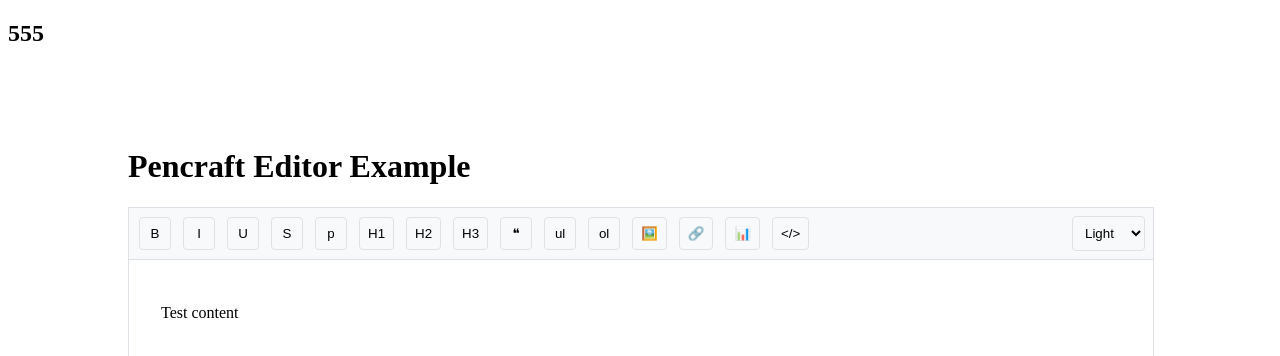
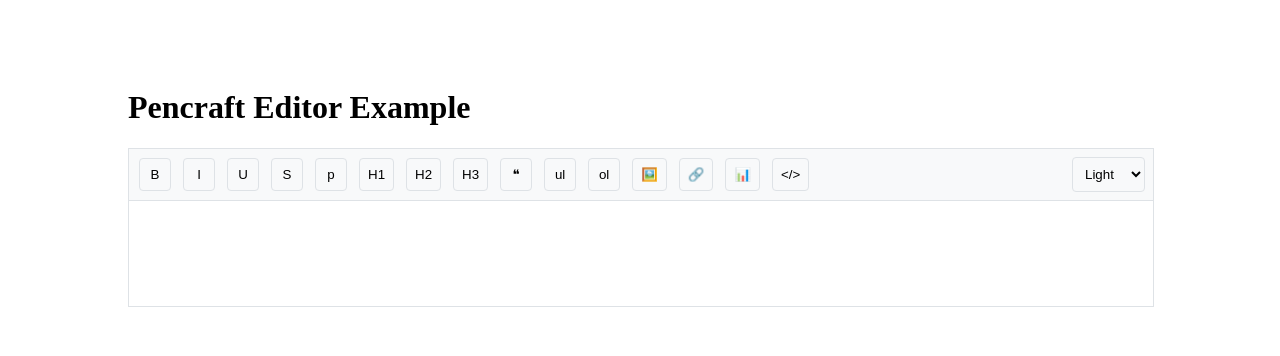
Before and after one commit to Yura139/pencraft-editor, a React app: page / in a window 1280 px wide. Shown: the top 356 px of the page. Built offline with nearby package versions, Linux system fonts and the light colour scheme.

Commit message:
Fix webpack configuration and CSP

```diff
--- a/public/index.html
+++ b/public/index.html
@@ -4,7 +4,7 @@
     <meta charset="utf-8" />
     <meta name="viewport" content="width=device-width, initial-scale=1" />
     <meta http-equiv="Content-Security-Policy" content="default-src 'self'; script-src 'self' 'unsafe-eval'; style-src 'self' 'unsafe-inline'; img-src 'self' data: blob:;" />
-    <title>Pencraft Editor Demo</title>
+    <title>Pencraft Editor</title>
   </head>
   <body>
     <div id="root"></div>
--- a/src/example/App.tsx
+++ b/src/example/App.tsx
@@ -10,7 +10,7 @@
     <div style={{ padding: "60px 120px", maxWidth: "1920px", margin: "0 auto" }}>
       <h1>Pencraft Editor Example</h1>
       <PencraftEditor
-        initialContent="Test content"
+        initialContent=""
         onChange={handleChange}
         settings={{
           placeholder: "Start typing...",
--- a/src/index.tsx
+++ b/src/index.tsx
@@ -11,7 +11,6 @@
 const root = createRoot(container)
 root.render(
   <React.StrictMode>
-    <h2>555</h2>
     <App />
   </React.StrictMode>
 )
```
